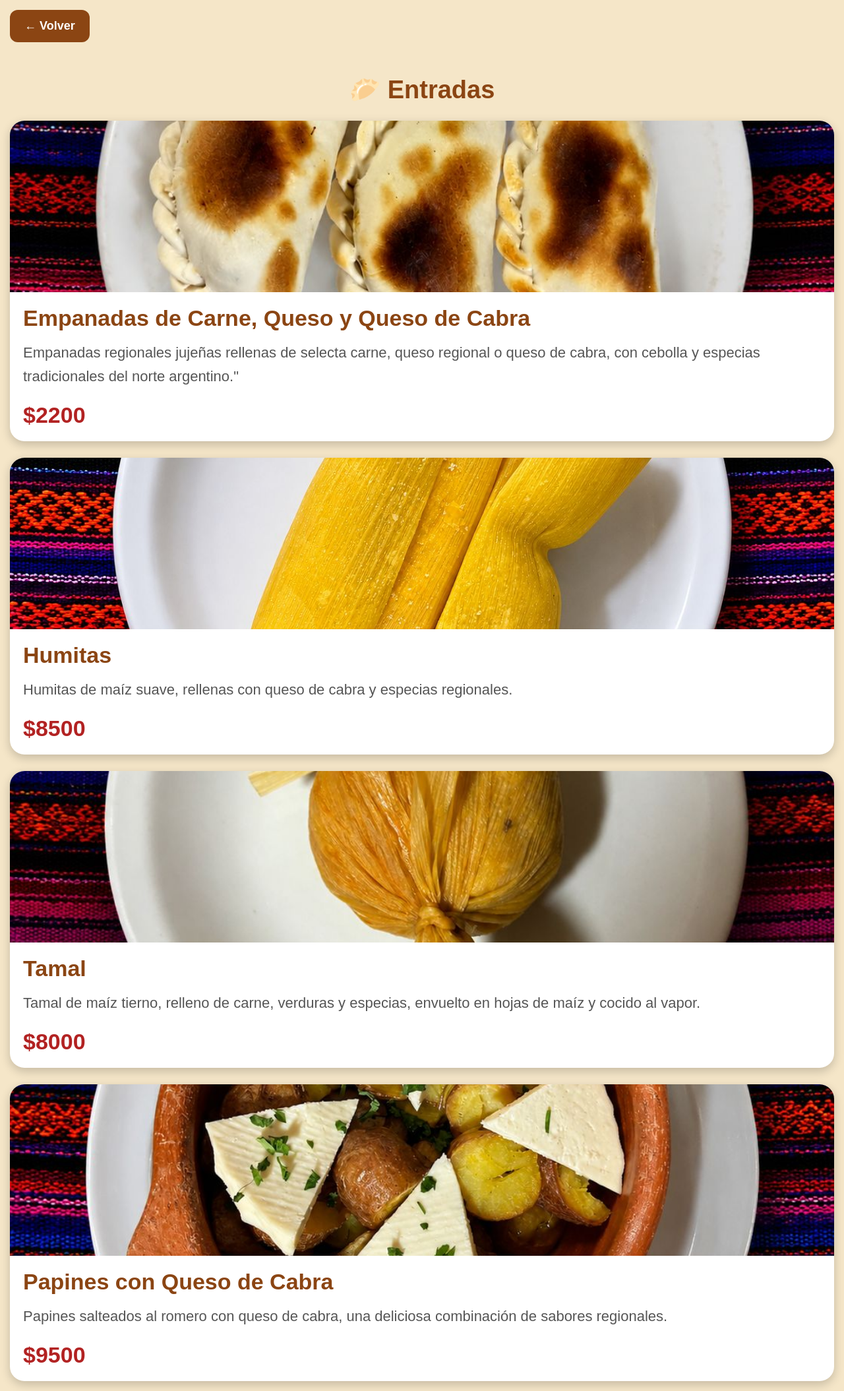
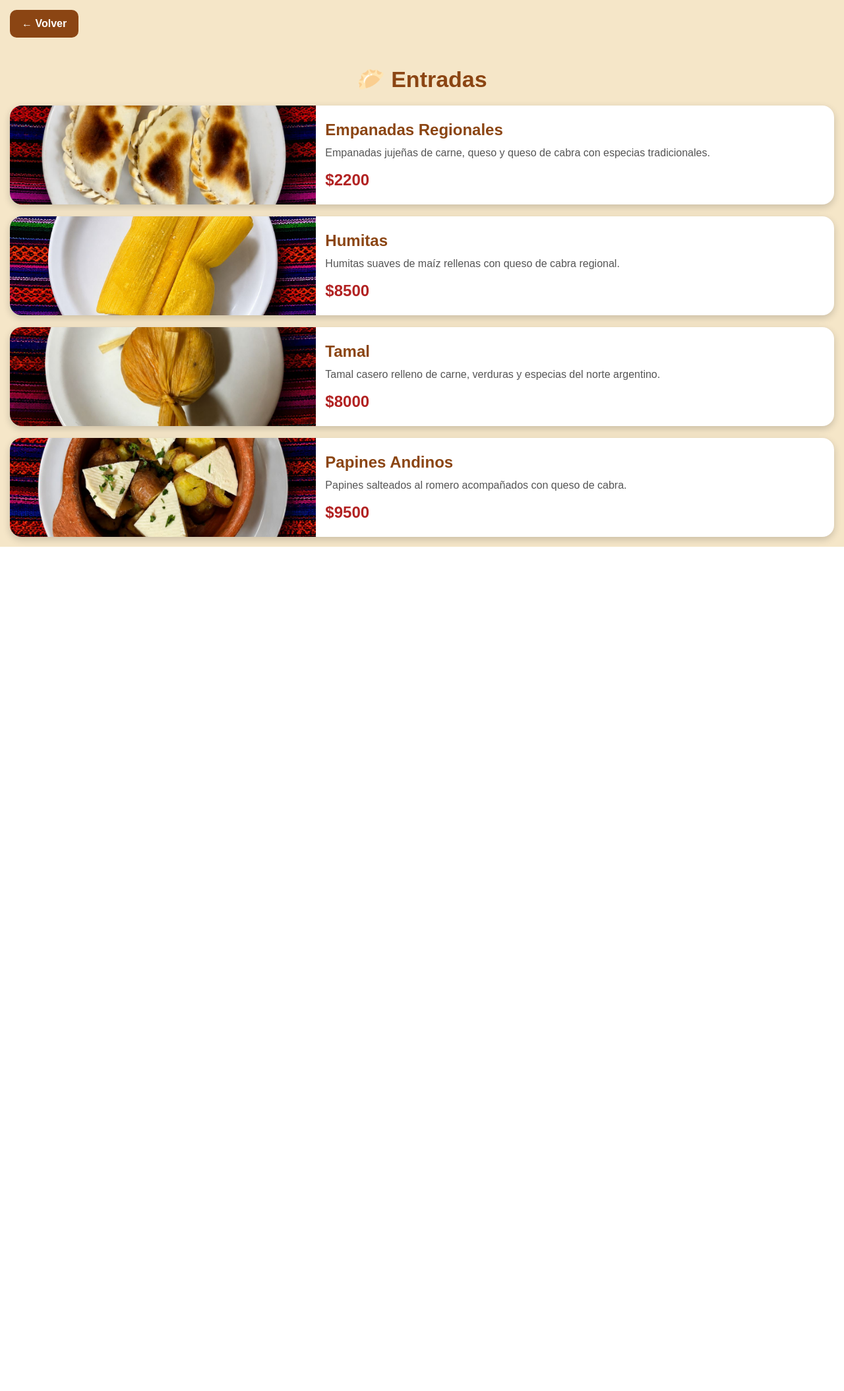
Before and after one commit to LeandroAram/menu-pena-marito, a Flask app: page /entradas in a window 1280 px wide. Shown: the whole page at 66% size. After the commit the page ends 829 px from the top, so only its background shows below. Run offline with Flask 3, Linux system fonts and the light colour scheme.

Commit message:
arreglo de tamaño entradas

```diff
--- a/templates/entradas.html
+++ b/templates/entradas.html
@@ -19,59 +19,61 @@
         h1{
             text-align:center;
             color:#8b4513;
-            font-size:38px;
-            margin-bottom:25px;
+            font-size:34px;
+            margin-bottom:20px;
         }
 
         .volver{
             display:inline-block;
-            margin-bottom:25px;
+            margin-bottom:20px;
             text-decoration:none;
             background:#8b4513;
             color:white;
-            padding:14px 22px;
-            border-radius:12px;
+            padding:12px 18px;
+            border-radius:10px;
             font-weight:bold;
-            font-size:18px;
+            font-size:16px;
         }
 
         .card-comida{
             background:white;
-            border-radius:22px;
-            margin-top:25px;
-            box-shadow:0px 5px 15px rgba(0,0,0,0.2);
+            border-radius:18px;
+            margin-top:18px;
+            box-shadow:0px 4px 12px rgba(0,0,0,0.18);
             overflow:hidden;
+            display:flex;
+            align-items:center;
         }
 
         .card-comida img{
-            width:100%;
-            height:260px;
+            width:38%;
+            height:150px;
             object-fit:cover;
-            display:block;
             cursor:pointer;
         }
 
         .info{
-            padding:20px;
+            padding:14px;
+            width:62%;
         }
 
         .info h3{
             margin:0;
             color:#8b4513;
-            font-size:34px;
+            font-size:24px;
         }
 
         .info p{
             color:#555;
-            font-size:22px;
-            margin-top:15px;
-            line-height:1.6;
+            font-size:16px;
+            margin-top:10px;
+            line-height:1.4;
         }
 
         .info h4{
             color:#b22222;
-            font-size:34px;
-            margin-top:20px;
+            font-size:24px;
+            margin-top:12px;
             margin-bottom:0;
         }
 
@@ -95,6 +97,24 @@
             border-radius:20px;
         }
 
+        @media(max-width:700px){
+
+            .card-comida{
+                flex-direction:column;
+            }
+
+            .card-comida img{
+                width:100%;
+                height:210px;
+            }
+
+            .info{
+                width:100%;
+                box-sizing:border-box;
+            }
+
+        }
+
     </style>
 
 </head>
@@ -115,12 +135,11 @@
 
         <div class="info">
 
-            <h3> Empanadas de Carne, Queso y Queso de Cabra</h3>
+            <h3>Empanadas Regionales</h3>
 
             <p>
-                Empanadas regionales jujeñas rellenas de selecta carne,
-                 queso regional o queso de cabra,
-                 con cebolla y especias tradicionales del norte argentino."
+                Empanadas jujeñas de carne,
+                queso y queso de cabra con especias tradicionales.
             </p>
 
             <h4>$2200</h4>
@@ -140,8 +159,8 @@
             <h3>Humitas</h3>
 
             <p>
-                Humitas de maíz suave,
-                rellenas con queso de cabra y especias regionales.
+                Humitas suaves de maíz
+                rellenas con queso de cabra regional.
             </p>
 
             <h4>$8500</h4>
@@ -158,12 +177,11 @@
 
         <div class="info">
 
-            <h3> Tamal</h3>
+            <h3>Tamal</h3>
 
             <p>
-                Tamal de maíz tierno,
-                relleno de carne, verduras y especias,
-                envuelto en hojas de maíz y cocido al vapor.
+                Tamal casero relleno de carne,
+                verduras y especias del norte argentino.
             </p>
 
             <h4>$8000</h4>
@@ -180,11 +198,11 @@
 
         <div class="info">
 
-            <h3> Papines con Queso de Cabra</h3>
+            <h3>Papines Andinos</h3>
 
             <p>
-                Papines salteados al romero con queso de cabra,
-                una deliciosa combinación de sabores regionales.
+                Papines salteados al romero
+                acompañados con queso de cabra.
             </p>
 
             <h4>$9500</h4>
```
